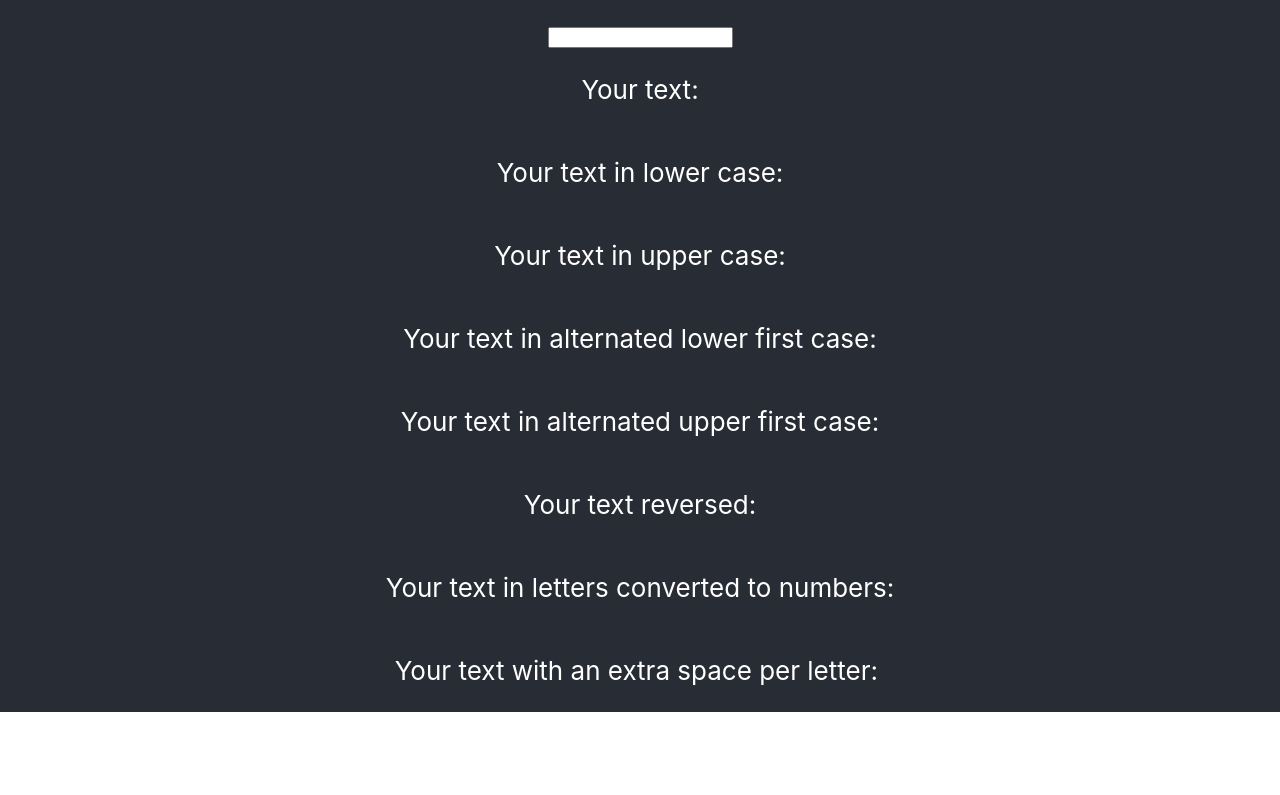
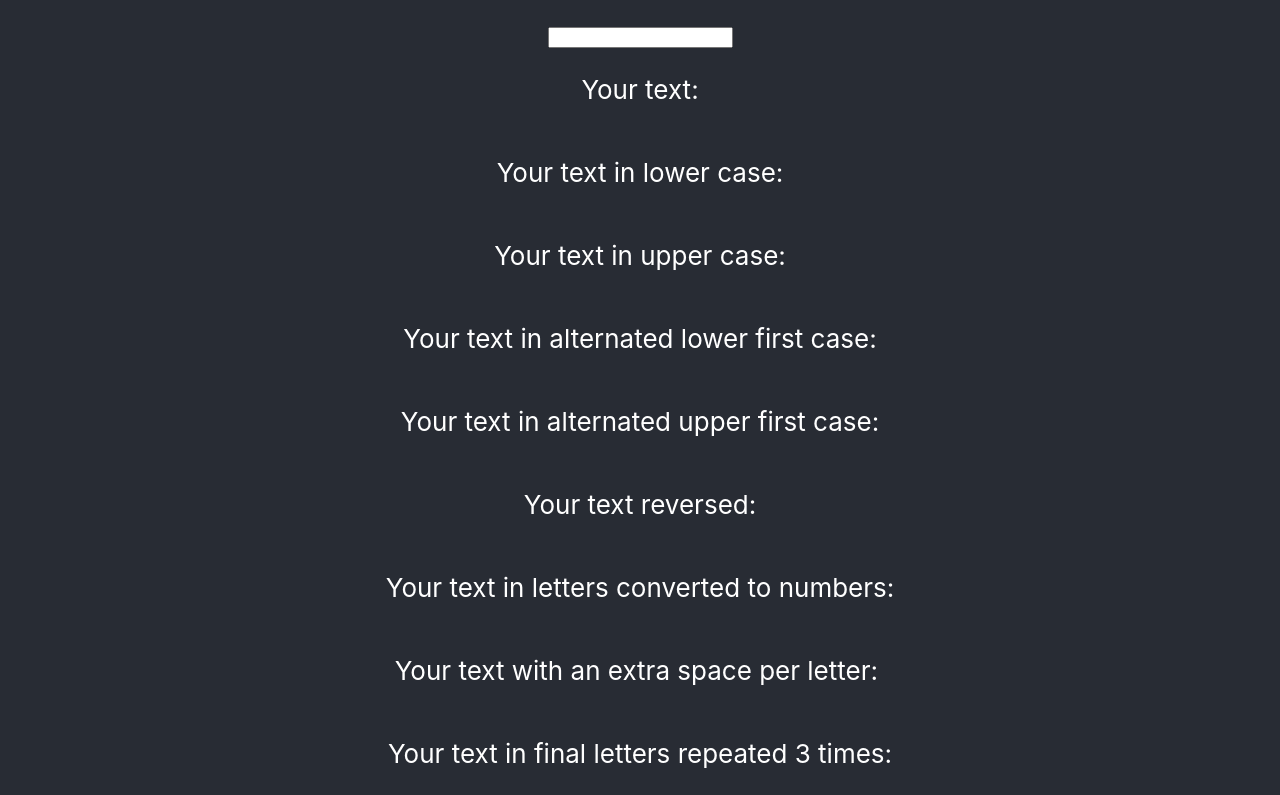
Before and after one commit to paulo9mv/string, a React (Create React App) app: page / in a window 1280 px wide. Shown: the part 293-1088 px from the top of the page. Before the commit the page ends 1005 px from the top, so only its background shows below. Built offline with nearby package versions, Linux system fonts and the light colour scheme.

Commit message:
add repeated letters (#8)

```diff
--- a/src/App.tsx
+++ b/src/App.tsx
@@ -50,6 +50,26 @@ function App() {
     return text
   }
 
+  const repeatedLetters = (value: string) => {
+    let text = ""
+    let previous = ""
+    const stringToArray = value.split("")
+
+    for(let letter of stringToArray) {
+      if (letter === " ") {
+        text += previous
+        text += previous
+      }
+      text += letter
+      previous = letter
+    }
+
+    text += previous
+    text += previous
+
+    return text
+  }
+
   const changeToAlternate = (value: string, alternate: boolean) => {
     const a  =[];
 
@@ -93,6 +113,9 @@ function App() {
         <p style={{"whiteSpace":"pre"}}>
           Your text with an extra space per letter: {addExtraSpace(inputed)}
         </p>
+        <p>
+          Your text in final letters repeated 3 times: {repeatedLetters(inputed)}
+        </p>
       </header>
     </div>
   );
```
